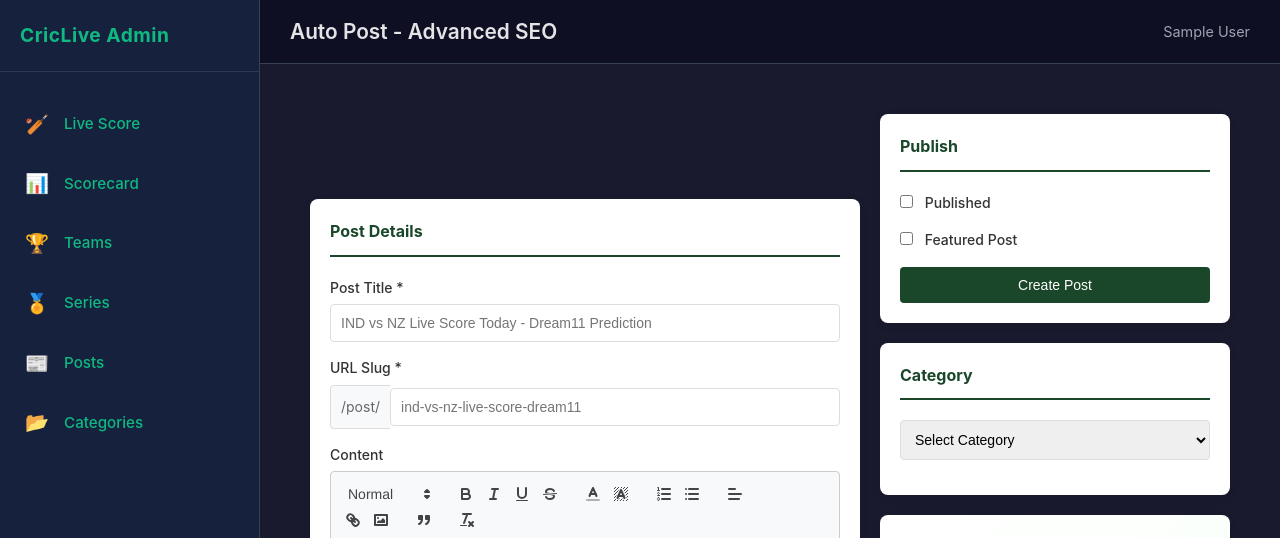
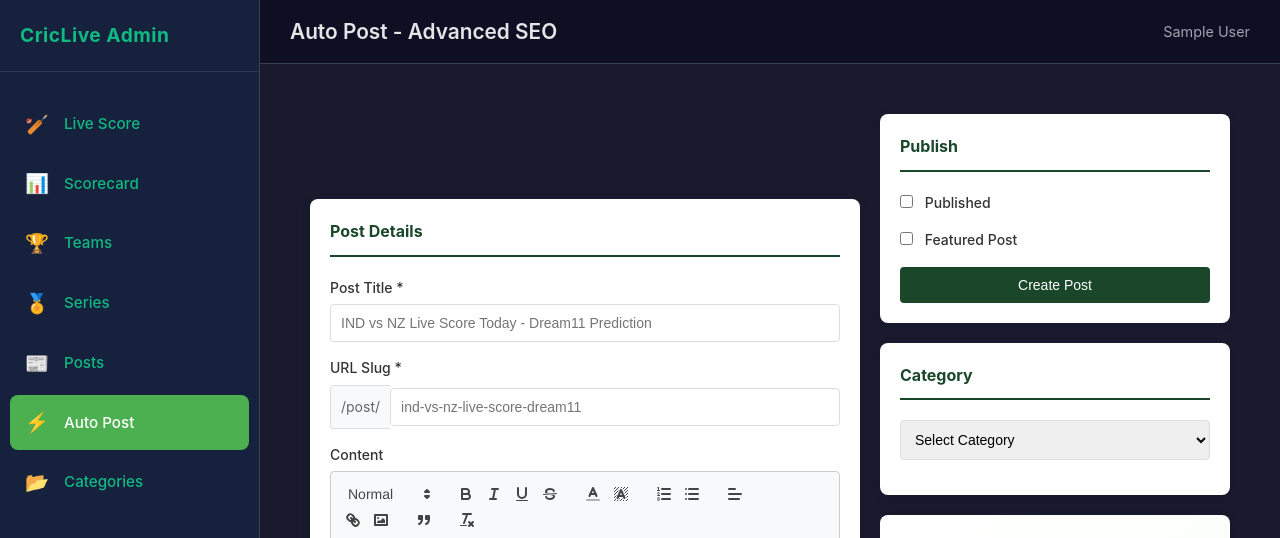
Before and after one commit to codinghunt24/Cricket-Hub, a Flask app: page /admin/auto-post in a window 1280 px wide. Shown: the top 538 px of the page. Run offline with Flask 3, Linux system fonts and the light colour scheme; the visitor is signed in with stand-in values (Sample User, id 1); data that the repository does not hold is empty; some libraries are stand-ins or nearby versions.

Commit message:
Add an auto post option to the admin navigation menu
Update admin sidebar navigation to include a link to the Auto Post feature at /admin/auto-post.

Replit-Commit-Author: Agent
Replit-Commit-Session-Id: a806fcb6-b4fd-428f-a640-1884e96474a0
Replit-Commit-Checkpoint-Type: full_checkpoint
Replit-Commit-Event-Id: 18f57a28-dd63-49c7-b7c1-5b8b21e1fc63
Replit-Commit-Screenshot-Url: https://storage.googleapis.com/screenshot-production-us-central1/a7f3b72c-cf14-4385-a365-bfcef702b8a4/a806fcb6-b4fd-428f-a640-1884e96474a0/HXq88Js
Replit-Helium-Checkpoint-Created: true

```diff
--- a/templates/admin/base.html
+++ b/templates/admin/base.html
@@ -44,10 +44,16 @@
                             <span class="sidebar-text">Series</span>
                         </a>
                     </li>
-                    <li class="sidebar-item {% if '/admin/posts' in request.path %}active{% endif %}">
+                    <li class="sidebar-item {% if '/admin/posts' in request.path and 'auto' not in request.path %}active{% endif %}">
                         <a href="/admin/posts" class="sidebar-link">
                             <span class="sidebar-icon">&#128240;</span>
                             <span class="sidebar-text">Posts</span>
+                        </a>
+                    </li>
+                    <li class="sidebar-item {% if request.path == '/admin/auto-post' %}active{% endif %}">
+                        <a href="/admin/auto-post" class="sidebar-link">
+                            <span class="sidebar-icon">&#9889;</span>
+                            <span class="sidebar-text">Auto Post</span>
                         </a>
                     </li>
                     <li class="sidebar-item {% if request.path == '/admin/categories' %}active{% endif %}">
```
Also changed, not shown: static/uploads/15866612e547465499f4ec42a6f287f7.jpg (added).
